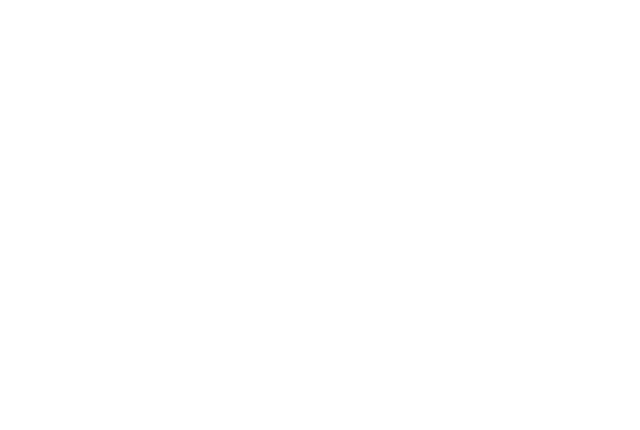
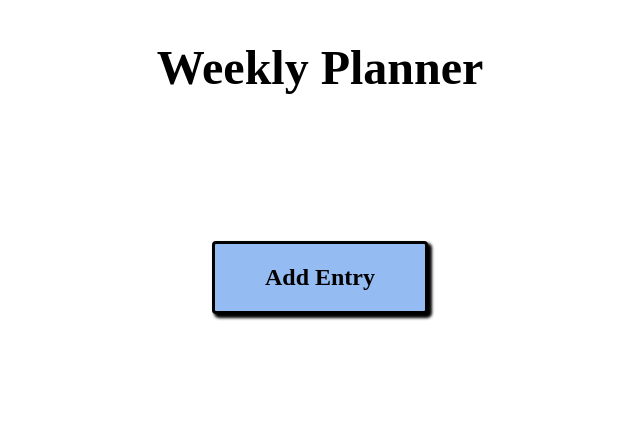
Before and after one commit to raymondkhoaho/week-planner, a website: page index.html in a window 1280 px wide. Shown: the whole page, without its empty margins (320-960 px from the left). Drawn offline with Linux system fonts and the light colour scheme.

Commit message:
button made

```diff
--- a/index.html
+++ b/index.html
@@ -7,6 +7,20 @@
   <link rel="stylesheet" href="styles.css">
 </head>
 <body>
+  <div class="container">
+    <div class="row">
+      <div class="column-full">
+        <h1 class="main-title">Weekly Planner</h1>
+      </div>
+    </div>
+    <div class="row">
+      <div class="column-full flex-center-button">
+        <a href="#" class="add-entry-button">Add Entry</a>
+      </div>
+    </div>
+  </div>
+
+
   <script src="main.js"></script>
 </body>
 </html>
--- a/styles.css
+++ b/styles.css
@@ -0,0 +1,40 @@
+* {
+  box-sizing: border-box;
+}
+
+.container {
+  width: 1200px;
+  margin: auto;
+}
+
+.row {
+  display: flex;
+}
+
+.column-full {
+  flex-basis: 100%;
+}
+
+.main-title {
+  text-align: center;
+  font-size: 3rem;
+}
+
+.flex-center-button {
+  display: flex;
+  height: 300px;
+  justify-content: center;
+  align-items: center;
+}
+
+.add-entry-button {
+  text-decoration: none;
+  padding: 20px 50px;
+  background-color: #95bcf2;
+  border-radius: 4px;
+  border: 3px solid black;
+  color: black;
+  font-weight: 900;
+  font-size: 1.5rem;
+  box-shadow: 3px 3px 3px 1px;
+}
```
